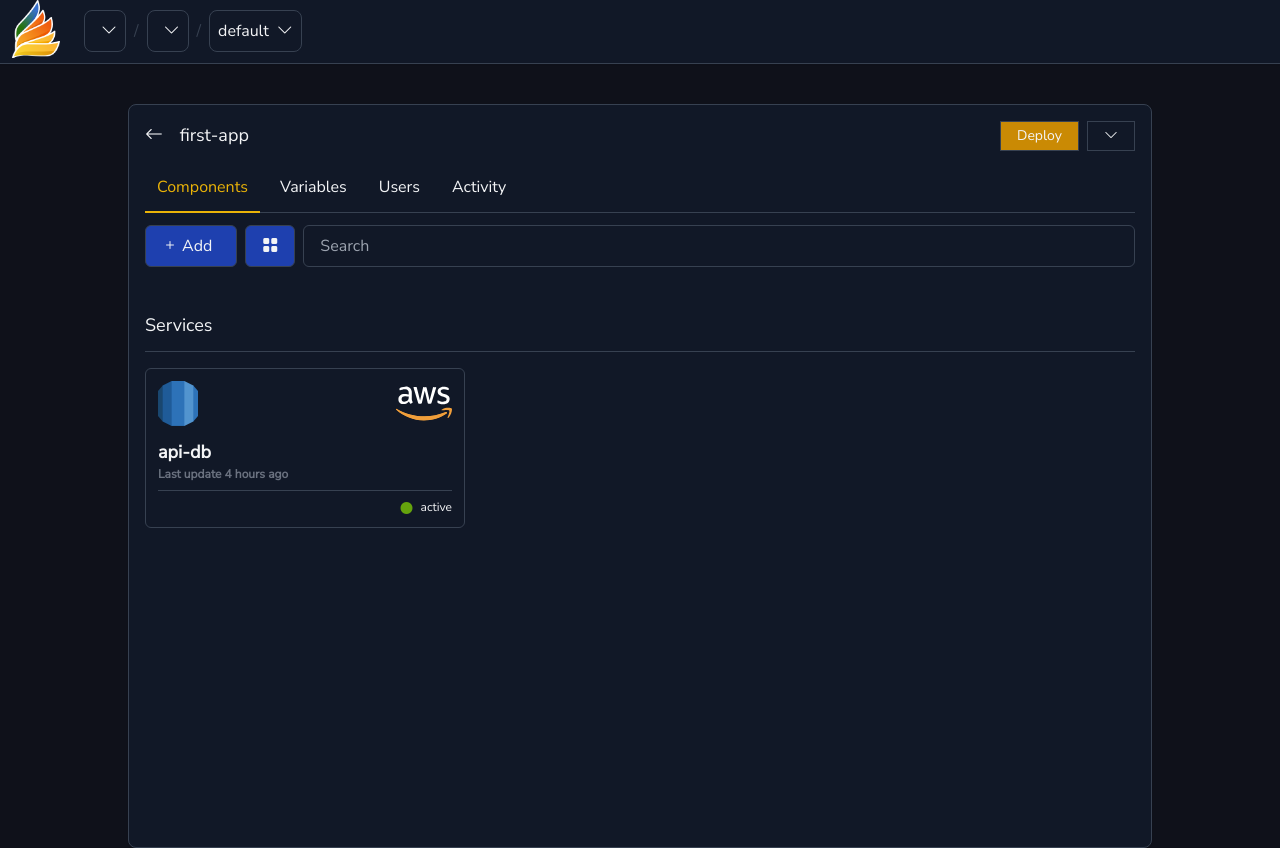
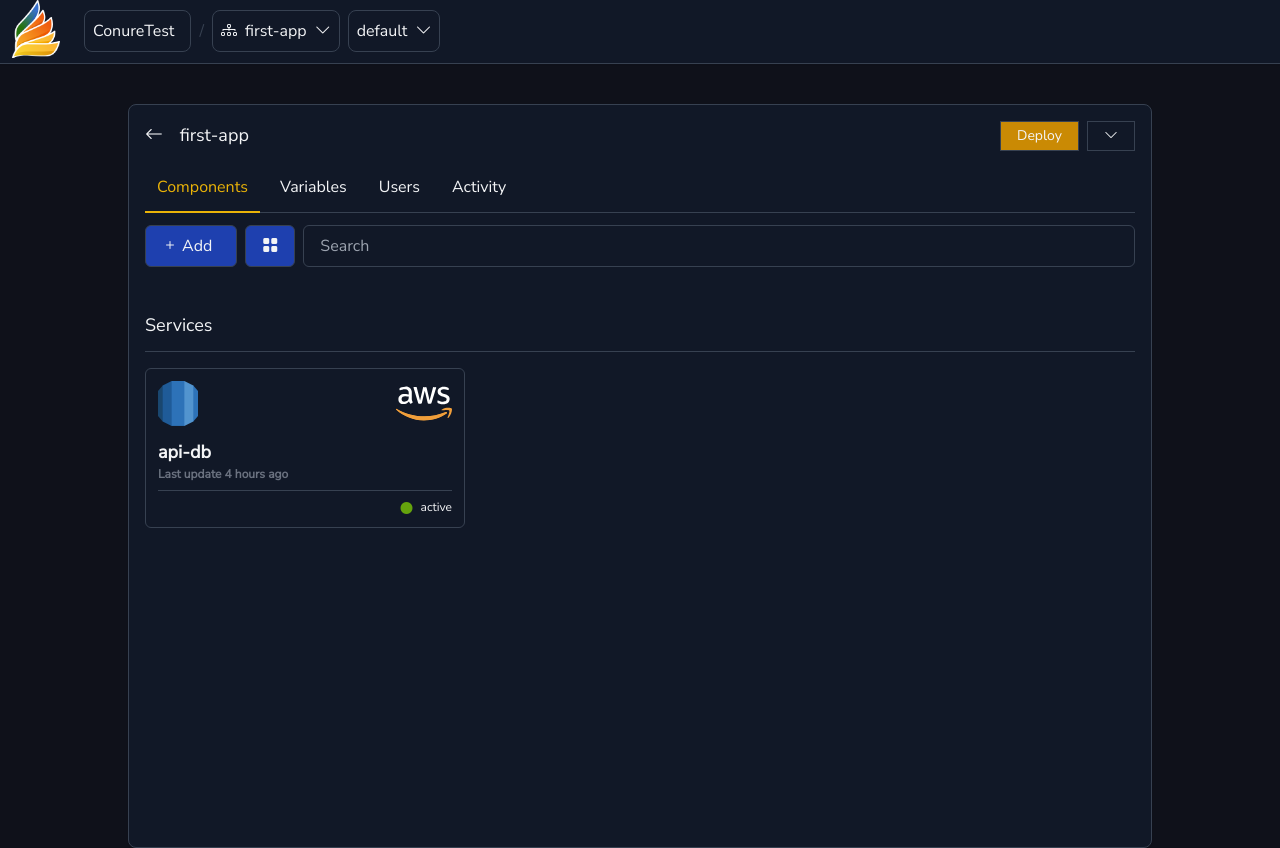
Before and after one commit to coffeenights/conure-frontend, a Vue app: page /applications/1/components in a window 1280 px wide. Built offline with nearby package versions, Linux system fonts and the light colour scheme.

Commit message:
feat: Add navigation functionality to the Breadcrumbs

```diff
--- a/src/components/Breadcrumb.vue
+++ b/src/components/Breadcrumb.vue
@@ -1,8 +1,34 @@
 <script setup lang="ts">
+import { useBreadCrumbStore } from '../stores/BreadCrumbStore'
+import { ref, watch } from 'vue'
+
+const store = useBreadCrumbStore()
+let organization = ref('')
+let application = ref('')
+let environment = ref('')
+
+watch([() => store.organization, () => store.application, () => store.environment], async ([newOrganization, newApplication, newEnvironment]) => {
+    organization.value = newOrganization
+    application.value = newApplication
+    environment.value = newEnvironment
+})
 </script>
 <template>
+    <router-link :to="{ name: 'applications' }" custom v-slot="{ navigate }">
+    <div @click="navigate" class="cursor-pointer border border-gray-200 dark:border-gray-700 rounded-lg mt-1 p-2 hover:border-gray-500 dark:hover:border-gray-500  transition duration-500 inline-block mr-2">
+        <label class="mr-2 cursor-pointer">{{ organization }}</label>
+    </div>
+    </router-link>
+    <label class="text-gray-400 dark:text-gray-700 mr-2">/</label>
     <div class="cursor-pointer border border-gray-200 dark:border-gray-700 rounded-lg mt-1 p-2 hover:border-gray-500 dark:hover:border-gray-500  transition duration-500 inline-block mr-2">
-        <label class="mr-2 cursor-pointer">{{ $attrs.title }}</label>
+        <label class="mr-2 cursor-pointer">
+            <i class="bi bi-diagram-3 cursor-pointer pr-1"></i>
+            {{ application }}
+        </label>
+        <i class="bi-chevron-down cursor-pointer"></i>
+    </div>
+    <div v-if="environment" class="cursor-pointer border border-gray-200 dark:border-gray-700 rounded-lg mt-1 p-2 hover:border-gray-500 dark:hover:border-gray-500  transition duration-500 inline-block mr-2">
+        <label class="mr-2 cursor-pointer">{{ environment }}</label>
         <i class="bi-chevron-down cursor-pointer"></i>
     </div>
 </template>
--- a/src/components/Navbar.vue
+++ b/src/components/Navbar.vue
@@ -1,9 +1,5 @@
 <script setup lang="ts">
-import { useBreadCrumbStore } from '../stores/BreadCrumbStore'
 import Breadcrumb from '../components/Breadcrumb.vue'
-
-const store = useBreadCrumbStore()
-let data = [store.organization, store.application, store.environment]
 </script>
 <template>
     <nav class="bg-white h-16 shadow-sm min-w-max sticky top-0 border-b border-gray-200 dark:bg-gray-900 dark:border-gray-700 z-10">
@@ -21,10 +17,7 @@ let data = [store.organization, store.application, store.environment]
                 </svg>
             </div>
             <div class="breadcrumbs">
-                <div v-for="(title, index) in data" :title="title" class="inline">
-                    <Breadcrumb :title="title" />
-                    <label v-if="index != data.length - 1" class="text-gray-400 dark:text-gray-700 mr-2">/</label>
-                </div>
+                <Breadcrumb />
             </div>
             <div class="profile "></div>
         </div>
--- a/src/stores/BreadCrumbStore.ts
+++ b/src/stores/BreadCrumbStore.ts
@@ -3,8 +3,17 @@ import { ref } from 'vue';
 
 
 export const useBreadCrumbStore = defineStore('BreadCrumbStore', () => {
-    const environment = ref('default')
-    const application = ref('')
-    const organization = ref('')
-    return { environment, application, organization }
+    const environment = ref('')
+    // TODO: start with some default values for testing
+    const applicationId = ref('65c084eaff5e41522cc80f99')
+    const application = ref('first-app')
+    const organizationId = ref('6599082303bedbfeb7243ada')
+    const organization = ref('ConureTest')
+    return {
+        environment,
+        application,
+        applicationId,
+        organization,
+        organizationId
+    }
 })
--- a/src/views/applications/ApplicationDetails.vue
+++ b/src/views/applications/ApplicationDetails.vue
@@ -1,7 +1,16 @@
 <script setup lang="ts">
+import { onMounted } from "vue";
 import DetailsHeader from "../../components/DetailsHeader.vue";
 import TabNav from "../../components/TabNav.vue";
+import { useBreadCrumbStore } from "../../stores/BreadCrumbStore";
 
+onMounted(() => {
+    // update breadcrumb
+    const store = useBreadCrumbStore()
+    store.application = 'first-app'
+    store.applicationId = 'asdasd'
+    store.environment = 'default'
+})
 const tabs = [
     { routeName: 'componentList', caption: 'Components' },
     { routeName: 'applicationDetailsVariables', caption: 'Variables' },
--- a/src/views/applications/ApplicationList.vue
+++ b/src/views/applications/ApplicationList.vue
@@ -1,12 +1,15 @@
 <script setup lang="ts">
 import { ref, onMounted } from 'vue'
-import axios from 'axios'
+import { useBreadCrumbStore } from '../../stores/BreadCrumbStore';
 
 const applications = ref({})
-// onMounted(() => {
-//     axios.get('http://localhost:8080/applications/')
-//     .then(response => (applications.value = response))
-// })
+onMounted(() => {
+    // update breadcrumb
+    const store = useBreadCrumbStore()
+    store.application = ''
+    store.applicationId = ''
+    store.environment = ''
+})
 </script>
 <template>
 <div class="content-wrapper">
```
